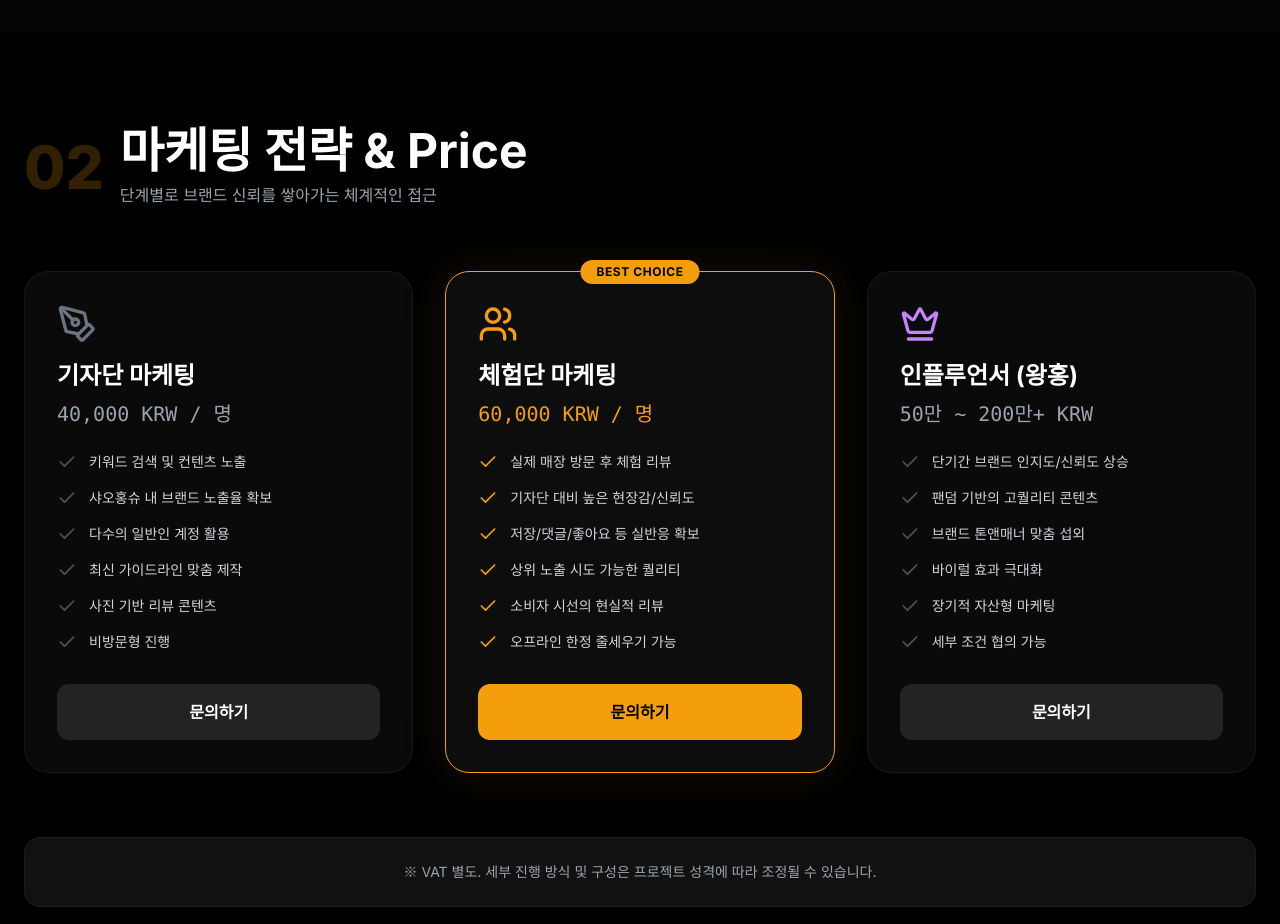
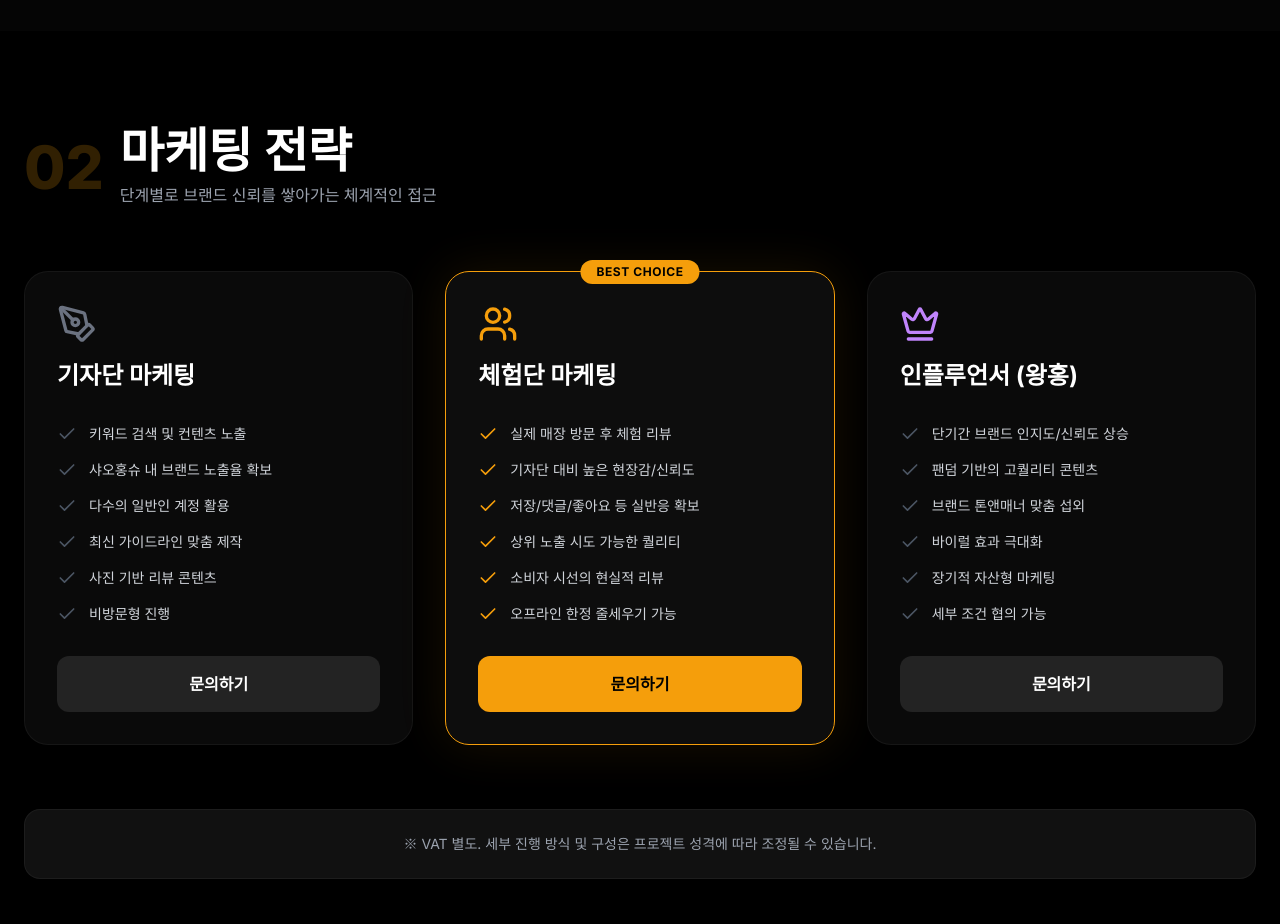
Before and after one commit to LAICAICOMPANY/LAICAICOMPANY, a React (Vite) app: page / in a window 1280 px wide. Shown: the part 2200-3124 px from the top of the page. Built offline with nearby package versions, Linux system fonts and the light colour scheme.

Commit message:
Add files via upload

```diff
--- a/components/Services.tsx
+++ b/components/Services.tsx
@@ -5,7 +5,6 @@ import { PenTool, Users, Crown, Check } from 'lucide-react';
 const services: ServicePlan[] = [
   {
     title: '기자단 마케팅',
-    price: '40,000 KRW / 명',
     features: [
       '키워드 검색 및 컨텐츠 노출',
       '샤오홍슈 내 브랜드 노출율 확보',
@@ -17,7 +16,6 @@ const services: ServicePlan[] = [
   },
   {
     title: '체험단 마케팅',
-    price: '60,000 KRW / 명',
     recommended: true,
     features: [
       '실제 매장 방문 후 체험 리뷰',
@@ -30,7 +28,6 @@ const services: ServicePlan[] = [
   },
   {
     title: '인플루언서 (왕홍)',
-    price: '50만 ~ 200만+ KRW',
     features: [
       '단기간 브랜드 인지도/신뢰도 상승',
       '팬덤 기반의 고퀄리티 콘텐츠',
@@ -64,7 +61,7 @@ export const Services: React.FC = () => {
          <div className="flex items-center gap-4 mb-16">
              <span className="text-brand-yellow text-6xl font-black opacity-20 select-none">02</span>
              <div>
-                <h2 className="text-4xl md:text-5xl font-bold mb-2">마케팅 전략 & Price</h2>
+                <h2 className="text-4xl md:text-5xl font-bold mb-2">마케팅 전략</h2>
                 <p className="text-gray-400">단계별로 브랜드 신뢰를 쌓아가는 체계적인 접근</p>
              </div>
           </div>
@@ -91,9 +88,6 @@ export const Services: React.FC = () => {
                     {idx === 2 && <Crown className="w-10 h-10 text-purple-400 mb-4" />}
 
                     <h3 className="text-2xl font-bold text-white mb-2">{service.title}</h3>
-                    <p className={`text-xl font-mono ${service.recommended ? 'text-brand-yellow' : 'text-gray-400'}`}>
-                        {service.price}
-                    </p>
                 </div>
 
                 <div className="flex-grow space-y-4 mb-8">
--- a/types.ts
+++ b/types.ts
@@ -1,6 +1,5 @@
 export interface ServicePlan {
   title: string;
-  price: string;
   features: string[];
   recommended?: boolean;
 }
```
